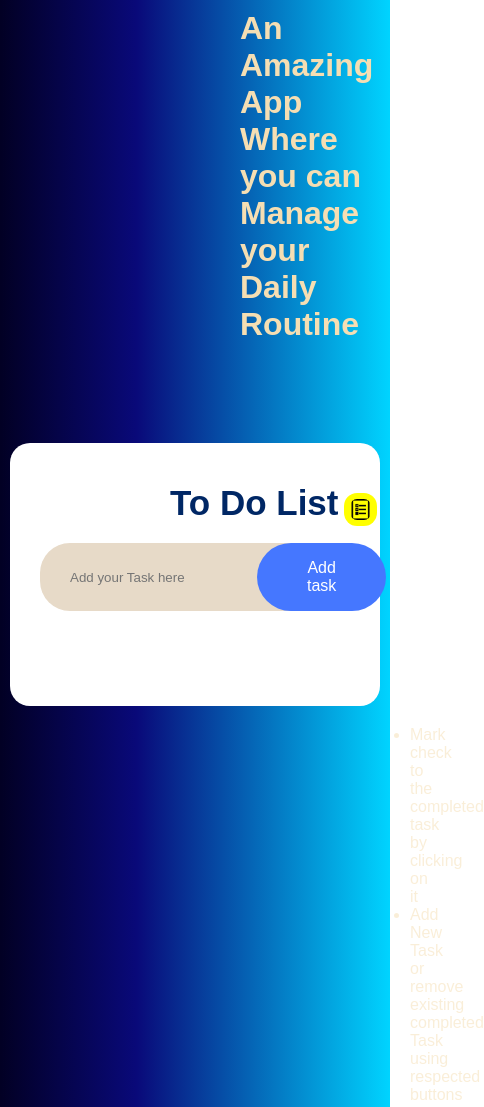
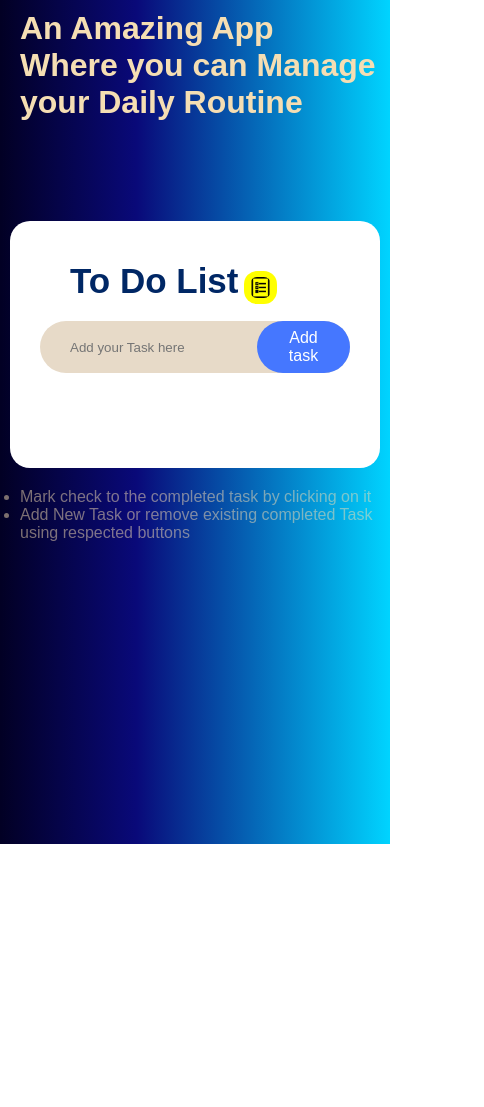
Before and after one commit to Rupam-B/Task-Management-App, a plain HTML site: page index.html in a window 390 px wide. Shown: the top 1107 px of the page, 484 px wide, since content can reach past the window. After the commit the page ends 844 px from the top, so only its background shows below. Drawn offline with Linux system fonts and the light colour scheme.

Commit message:
adding media querry

```diff
--- a/style.css
+++ b/style.css
@@ -125,7 +125,22 @@ button{
 
 .last-para{
     color: wheat;
-    width: 100%;
     padding-left: 400px;
     opacity: 0.5;
 }
+
+
+@media only screen and (max-width: 600px) {
+    #heading-top{
+        padding-left:10px;
+    }
+    .to-do-box h2{
+        margin-left: 30px;
+    }
+    button{
+        padding: 8px 20px;
+    }
+    .last-para{
+        padding-left: 10px;
+    }
+  }
```
